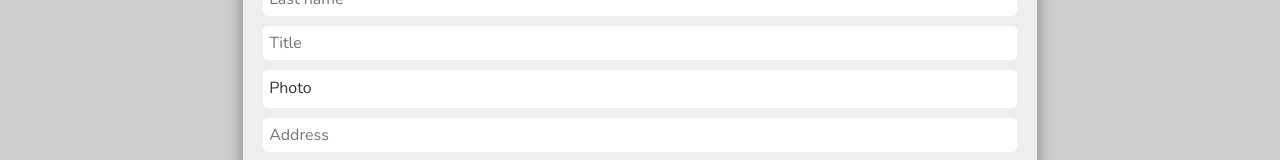
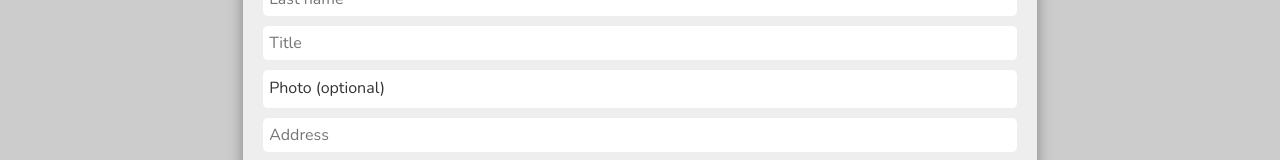
Before and after one commit to Wilson-Chu/resume-builder, a React (Create React App) app: page / in a window 1280 px wide. Shown: the part 277-437 px from the top of the page. Built offline with nearby package versions, Linux system fonts and the light colour scheme; a web font is replaced by a local one.

Commit message:
updated the Photo field in Personal section to optional, displayed footer w/ my GH link

```diff
--- a/src/App.js
+++ b/src/App.js
@@ -1,14 +1,14 @@
 import React from "react";
 import Header from "./components/Header";
 import Main from "./components/Main";
-// import Footer from "./components/Footer";
+import Footer from "./components/Footer";
 
 const App = () => {
   return (
     <>
       <Header />
       <Main />
-      {/* <Footer /> */}
+      <Footer />
     </>
   );
 };
--- a/src/components/CVForm/Personal.js
+++ b/src/components/CVForm/Personal.js
@@ -35,7 +35,7 @@ const Personal = ({ personalInfo, onChange }) => {
       <FileInput
         onChange={(e) => onChange(e)}
         name="photo"
-        label="Photo"
+        label="Photo (optional)"
         value={personalInfo.photo}
       />
       <Input
```
